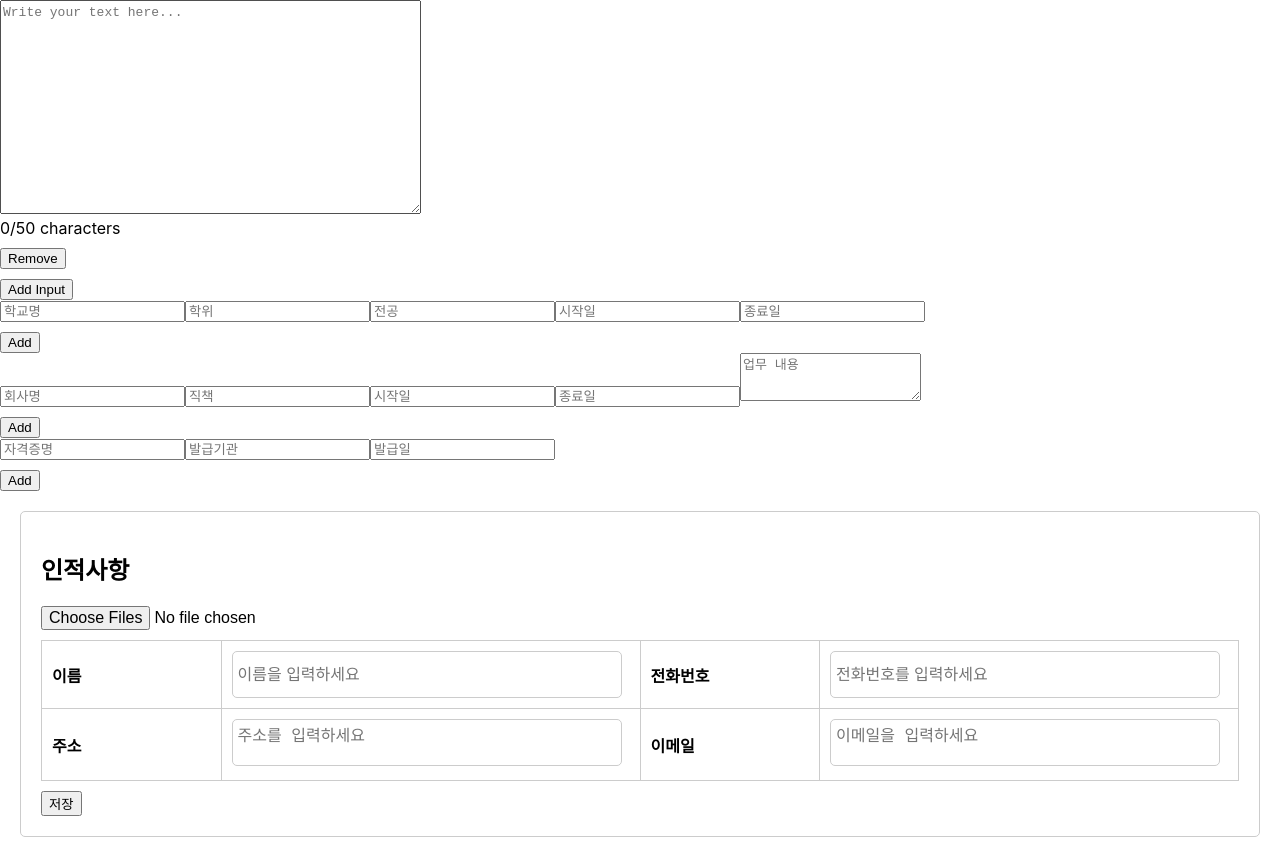
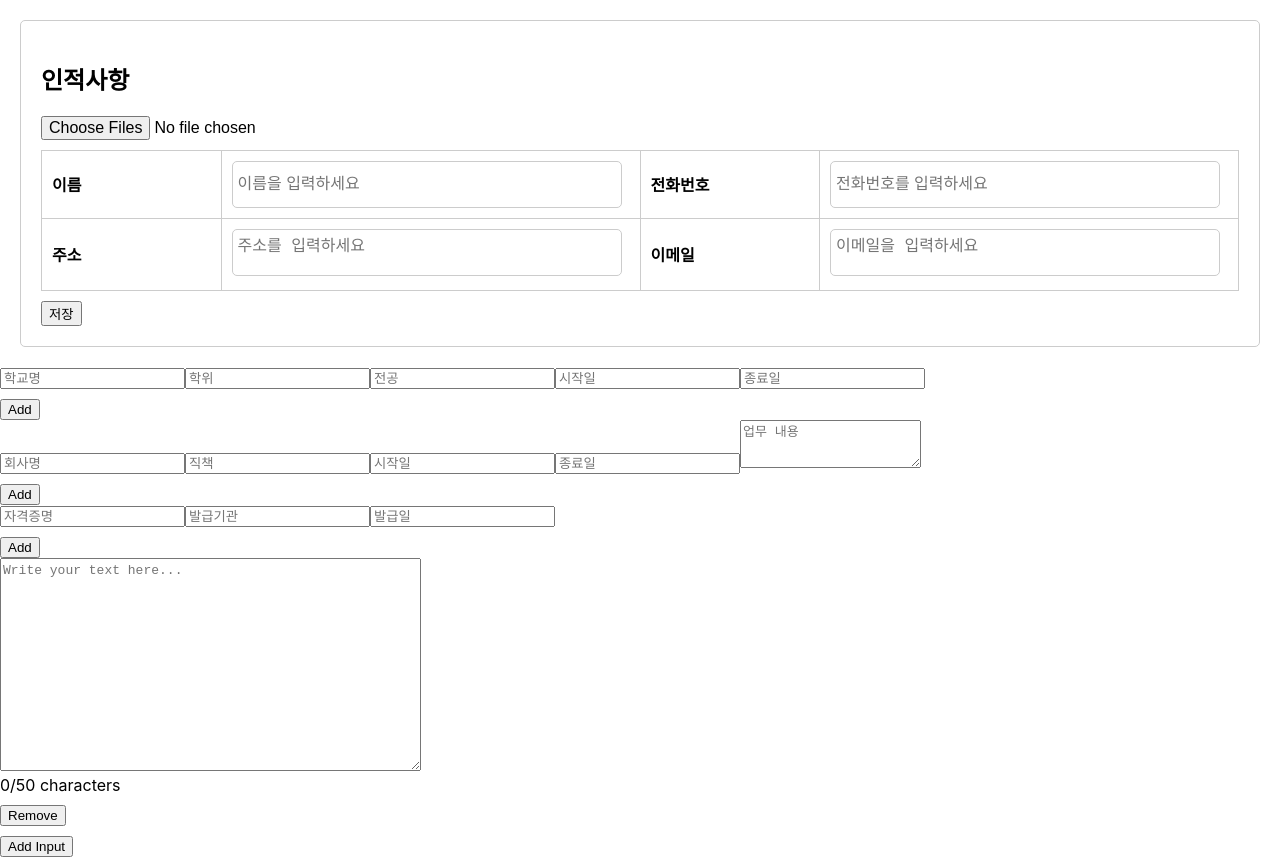
Before and after one commit to jeauk/react-resume, a React (Create React App) app: page / in a window 1280 px wide. Built offline with nearby package versions, Linux system fonts and the light colour scheme.

Commit message:
위치변경

```diff
--- a/src/App.js
+++ b/src/App.js
@@ -9,9 +9,10 @@ import UserInfo from './components/UserInfo';
 function App() {
   return (
     <div className="App">
+      <UserInfo />
+      <ResumeForm />
       <MaxLengthInput />
-      <ResumeForm />
-      <UserInfo />
+
     </div>
   );
 }
```
